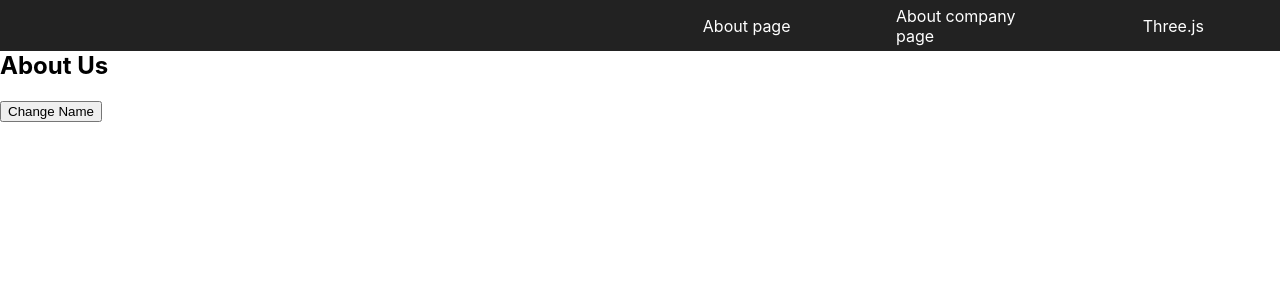
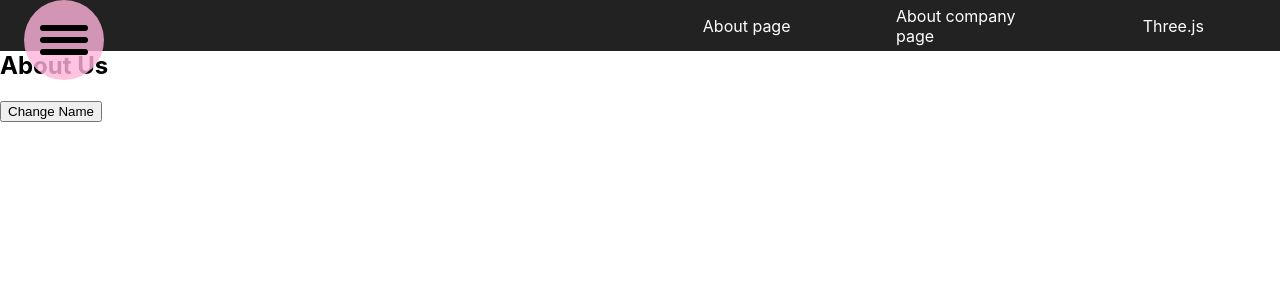
Before and after one commit to yichunsung/elk-tree-earth, a React (Create React App) app: page /about in a window 1280 px wide. Shown: the top 300 px of the page. Built offline with nearby package versions, Linux system fonts and the light colour scheme.

Commit message:
Updated CircleMenu component.

```diff
--- /dev/null
+++ b/src/assets/style/circleMenu.css
@@ -0,0 +1,190 @@
+.absolute-center,
+.menu,
+.menu .btn .fa,
+.menu {
+  position: fixed;
+  top: 5%;
+  left: 5%;
+  transform: translateX(-50%) translateY(-50%);
+  transition: 0.5s;
+}
+
+.btn.trigger .line {
+  position: fixed;
+  top: 50%;
+  left: 50%;
+  transform: translateX(-50%) translateY(-50%);
+}
+
+.menu {
+  width: 5em;
+  height: 5em;
+}
+
+.menu .btn {
+  position: absolute;
+  top: 0;
+  left: 0;
+  width: 100%;
+  height: 100%;
+  border-radius: 50%;
+  background: rgba(255, 179, 217, 0.8);
+  opacity: 0;
+  z-index: -10;
+  cursor: pointer;
+  transition: opacity 1s, z-index 0.3s, transform 1s;
+  transform: translateX(0);
+}
+
+.menu .btn .fa {
+  font-size: 3em;
+  transition: color 0.3s;
+}
+
+.menu .btn:hover .fa {
+  color: rgba(255, 255, 255, 0.7);
+}
+
+.menu .btn.trigger {
+  opacity: 1;
+  z-index: 100;
+  cursor: pointer;
+  transition: transform 0.3s;
+}
+
+.menu .btn.trigger:hover {
+  transform: scale(1.2);
+}
+
+.menu .btn.trigger:hover .line {
+  background-color: rgba(153, 153, 153, 1);
+}
+
+.menu .btn.trigger:hover .line:before,
+.menu .btn.trigger:hover .line:after {
+  background-color: rgba(153, 153, 153, 1);
+}
+
+.menu .btn.trigger .line {
+  width: 60%;
+  height: 6px;
+  background: #000;
+  border-radius: 6px;
+  transition: background-color 0.3s, height 0.3s, top 0.3s;
+}
+
+.menu .btn.trigger .line:before,
+.menu .btn.trigger .line:after {
+  content: "";
+  display: block;
+  position: absolute;
+  left: 0;
+  width: 100%;
+  height: 6px;
+  background: #000;
+  border-radius: 6px;
+  transition: background-color 0.3s, transform 0.3s;
+}
+
+.menu .btn.trigger .line:before {
+  top: -12px;
+  transform-origin: 15% 100%;
+}
+
+.menu .btn.trigger .line:after {
+  top: 12px;
+  transform-origin: 25% 30%;
+}
+
+.menu .rotater {
+  position: absolute;
+  top: 0;
+  left: 0;
+  width: 100%;
+  height: 100%;
+  transform-origin: 50% 50%;
+}
+
+.menu.active .btn-icon {
+  opacity: 1;
+  z-index: 50;
+}
+
+.menu.active .trigger .line {
+  height: 0px;
+  top: 45%;
+}
+
+.menu.active .trigger .line:before {
+  transform: rotate(45deg);
+  width: 110%;
+}
+
+.menu.active .trigger .line:after {
+  transform: rotate(-45deg);
+  width: 110%;
+}
+
+.rotater:nth-child(1) {
+  transform: rotate(-22.5deg);
+}
+
+.menu.active .rotater:nth-child(1) .btn-icon {
+  transform: translateY(-10em) rotate(22.5deg);
+}
+
+.rotater:nth-child(2) {
+  transform: rotate(22.5deg);
+}
+
+.menu.active .rotater:nth-child(2) .btn-icon {
+  transform: translateY(-10em) rotate(-22.5deg);
+}
+
+.rotater:nth-child(3) {
+  transform: rotate(67.5deg);
+}
+
+.menu.active .rotater:nth-child(3) .btn-icon {
+  transform: translateY(-10em) rotate(-67.5deg);
+}
+
+.rotater:nth-child(4) {
+  transform: rotate(112.5deg);
+}
+
+.menu.active .rotater:nth-child(4) .btn-icon {
+  transform: translateY(-10em) rotate(-112.5deg);
+}
+
+.rotater:nth-child(5) {
+  transform: rotate(157.5deg);
+}
+
+.menu.active .rotater:nth-child(5) .btn-icon {
+  transform: translateY(-10em) rotate(-157.5deg);
+}
+
+.rotater:nth-child(6) {
+  transform: rotate(202.5deg);
+}
+
+.menu.active .rotater:nth-child(6) .btn-icon {
+  transform: translateY(-10em) rotate(-202.5deg);
+}
+
+.rotater:nth-child(7) {
+  transform: rotate(247.5deg);
+}
+
+.menu.active .rotater:nth-child(7) .btn-icon {
+  transform: translateY(-10em) rotate(-247.5deg);
+}
+
+.rotater:nth-child(8) {
+  transform: rotate(292.5deg);
+}
+
+.menu.active .rotater:nth-child(8) .btn-icon {
+  transform: translateY(-10em) rotate(-292.5deg);
+}
--- a/src/components/layouts/circleMenu.js
+++ b/src/components/layouts/circleMenu.js
@@ -0,0 +1,72 @@
+import '../../assets/style/circleMenu.css';
+import { useState } from 'react';
+// eslint-disable-next-line
+import { BrowserRouter as Router, Link, Redirect } from "react-router-dom";
+
+const CircleMenu = () => {
+
+  const [isOpenMenu, setIsOpenMenu] = useState(false);
+
+  const openMenu = () => {
+    isOpenMenu ? setIsOpenMenu(false) : setIsOpenMenu(true);
+  }
+
+  return (
+    <main>
+      <div
+        className={ isOpenMenu ? 'menu active' : 'menu' }
+        style={{ top: isOpenMenu ? '20%' : null, left: isOpenMenu ? '15%' : null }}
+      >
+        <div className="btn trigger" onClick={ () => { openMenu() } }>
+          <span className="line"></span>
+        </div>
+        <Router>
+        <div className="icons">
+          <div className="rotater">
+            <div className="btn btn-icon">
+              <Link to="/three"><i className="fa fa-codepen"></i></Link>
+            </div>
+          </div>
+          <div className="rotater">
+            <div className="btn btn-icon">
+              <i className="fa fa-facebook"></i>
+            </div>
+          </div>
+          <div className="rotater">
+            <div className="btn btn-icon">
+              <i className="fa fa-google-plus"></i>
+            </div>
+          </div>
+          <div className="rotater">
+            <div className="btn btn-icon">
+              <i className="fa fa-twitter"></i>
+            </div>
+          </div>
+          <div className="rotater">
+            <div className="btn btn-icon">
+              <i className="fa fa-dribbble"></i>
+            </div>
+          </div>
+          <div className="rotater">
+            <div className="btn btn-icon">
+              <i className="fa fa-linkedin"></i>
+            </div>
+          </div>
+          <div className="rotater">
+            <div className="btn btn-icon">
+              <i className="fa fa-github"></i>
+            </div>
+          </div>
+          <div className="rotater">
+            <div className="btn btn-icon">
+              <i className="fa fa-behance"></i>
+            </div>
+          </div>
+        </div>
+        </Router>
+      </div>
+    </main>
+  )
+}
+
+export default CircleMenu;
--- a/src/pages/about/about.js
+++ b/src/pages/about/about.js
@@ -1,6 +1,7 @@
 import { useState } from 'react';
 // eslint-disable-next-line
 import { BrowserRouter as Link, Redirect } from "react-router-dom";
+import CircleMenu from '../../components/layouts/circleMenu.js';
 
 const About = () => {
 
@@ -23,6 +24,7 @@ const About = () => {
         { pageName }
       </h2>
       <button onClick={ () => { changeName() } }>Change Name</button>
+      <CircleMenu />
     </main>
   )
 }
```
Also changed, not shown: src/pages/three/index.js (line endings or trailing spaces), 1 other file (tests, documents, lock files or other folders).
